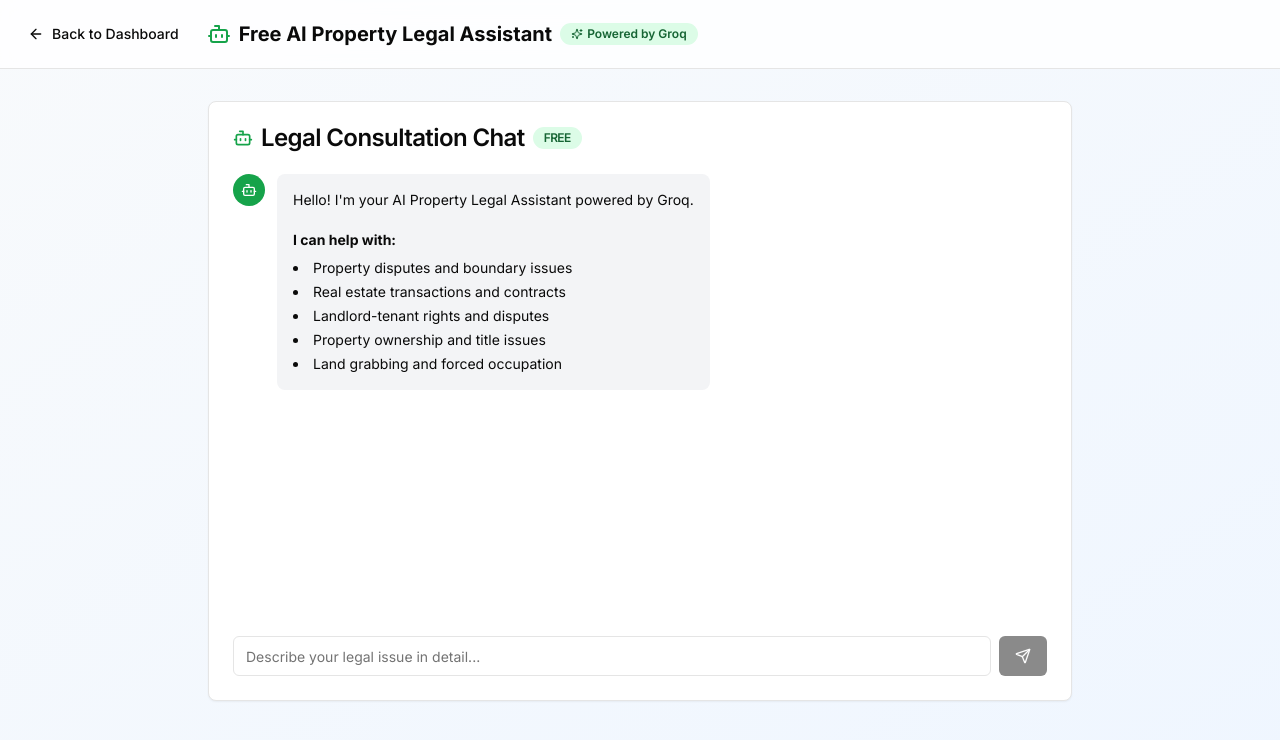
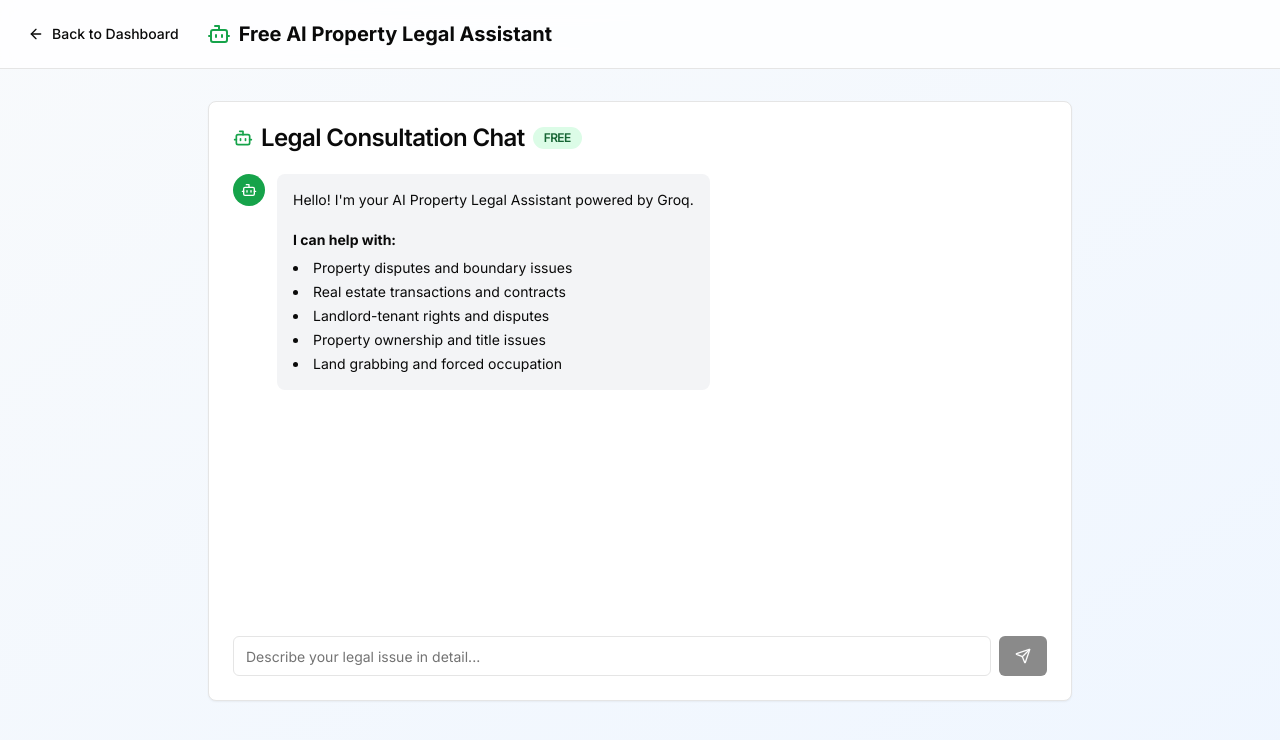
Before and after one commit to ChickenOnFloor/AI-Powered-Legal-Property-Advisor, a Next.js app: page /client/ai-chat in a window 1280 px wide. Shown: the top 740 px of the page. Built offline with nearby package versions, Linux system fonts and the light colour scheme.

Commit message:
remove groq badge

```diff
--- a/app/client/ai-chat/page.jsx
+++ b/app/client/ai-chat/page.jsx
@@ -90,10 +90,7 @@ export default function AIChatPage() {
           <div className="flex items-center space-x-2">
             <Bot className="h-6 w-6 text-green-600" />
             <span className="text-xl font-bold">Free AI Property Legal Assistant</span>
-            <Badge variant="secondary" className="bg-green-100 text-green-800">
-              <Sparkles className="h-3 w-3 mr-1" />
-              Powered by Groq
-            </Badge>
+
           </div>
         </div>
       </nav>
--- a/app/page.jsx
+++ b/app/page.jsx
@@ -96,7 +96,7 @@ export default function HomePage() {
             {
               icon: Bot,
               title: "Free AI Property Assistant",
-              description: "Get instant property legal guidance powered by Groq AI - completely free",
+              description: "Get instant property legal guidance AI - completely free",
               badge: "FREE",
               badgeColor: "bg-green-500",
             },
```
